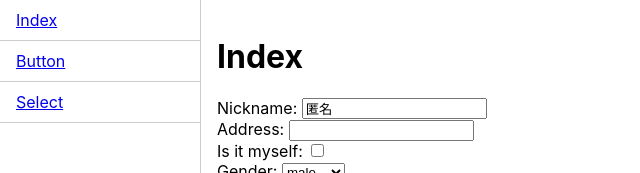
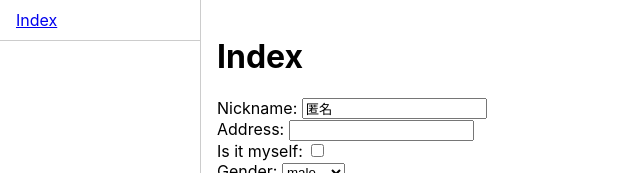
Before and after one commit to pb0710/grey-rh, a React (Vite) app: page / in a window 1280 px wide. Shown: the top 173 px of the page, without its empty margins (0-640 px from the left). Built offline with nearby package versions, Linux system fonts and the light colour scheme.

Commit message:
build: example

```diff
--- a/example/App.tsx
+++ b/example/App.tsx
@@ -9,12 +9,6 @@ const App: FC = () => {
 			<div className="nav-bar">
 				<Link to="/">
 					<div className="nav-item">Index</div>
-				</Link>
-				<Link to="/button">
-					<div className="nav-item">Button</div>
-				</Link>
-				<Link to="/select">
-					<div className="nav-item">Select</div>
 				</Link>
 			</div>
 			<div className="content">
--- a/src/useForm.ts
+++ b/src/useForm.ts
@@ -14,10 +14,11 @@ interface Options {
 	onStateChange?(source: Field): void
 }
 export interface Form {
-	getState: () => State
+	submit(): void
+	getState(): State
 	onSubmit: FormEventHandler<Element>
-	subscribe: (label: Field['label'], options: Field['options']) => any
-	unsubscribe: (label: string) => void
+	subscribe(label: Field['label'], options: Field['options']): any
+	unsubscribe(label: string): void
 }
 
 export function useForm(options: Options): Form {
@@ -31,10 +32,14 @@ export function useForm(options: Options): Form {
 
 	const getState = () => state.current
 
+	const submit = () => {
+		opts.current.onFulfilled(state.current)
+	}
+
 	const onSubmit: FormEventHandler = event => {
 		event.preventDefault()
 		event.stopPropagation()
-		opts.current.onFulfilled(state.current)
+		submit()
 	}
 
 	const subscribe = (label: Field['label'], options: Field['options']): any => {
@@ -54,6 +59,7 @@ export function useForm(options: Options): Form {
 	}
 
 	return {
+		submit,
 		getState,
 		onSubmit,
 		subscribe,
```
Also changed, not shown: package.json (+8 -8 lines), 1 other file (tests, documents, lock files or other folders).
